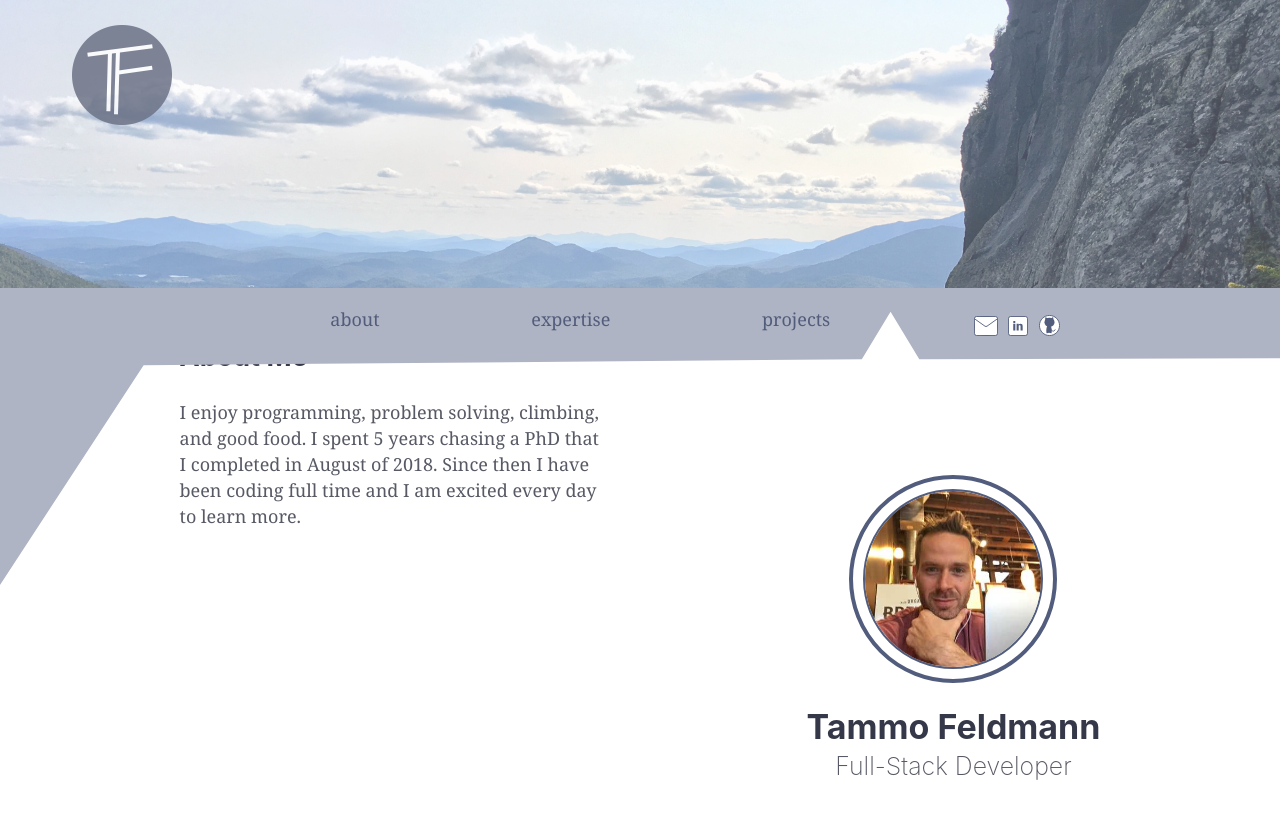
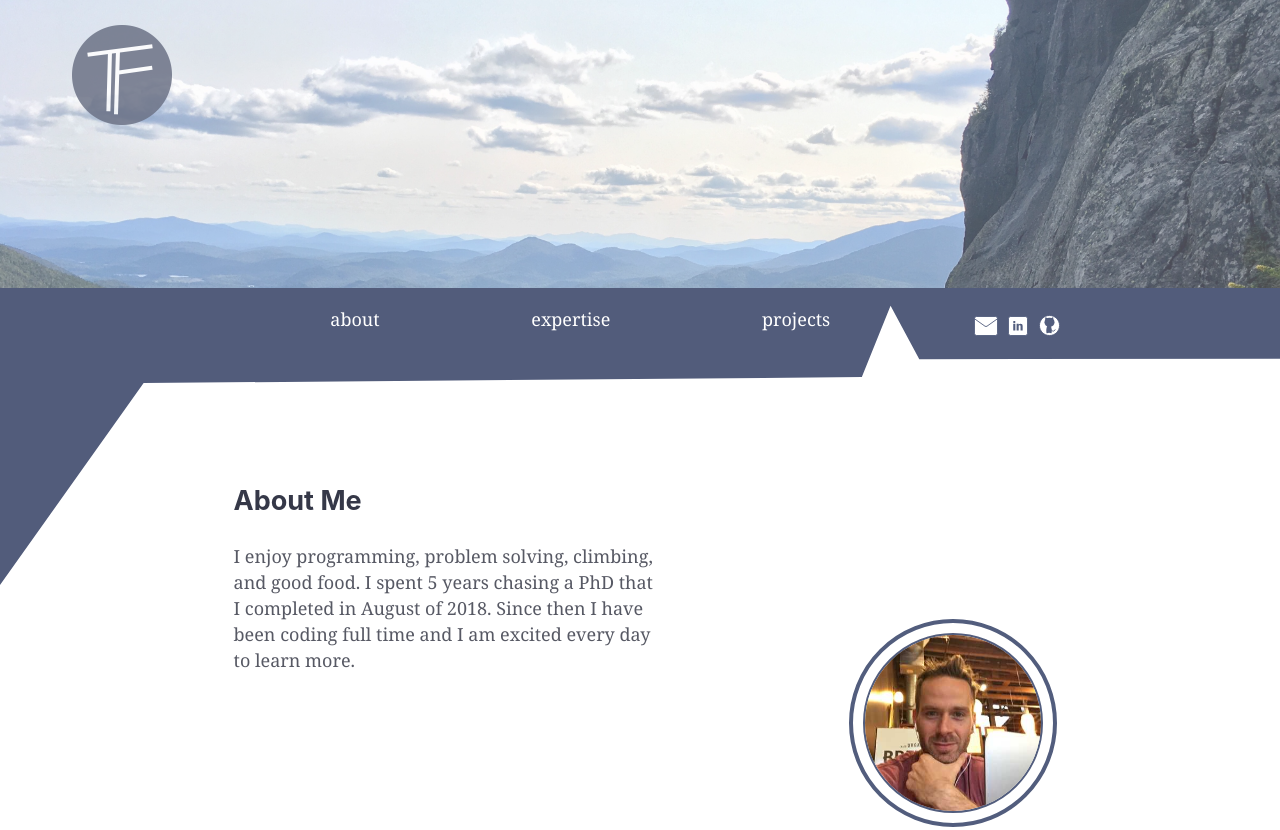
Before and after one commit to Tammo-Feldmann/personal_site, a Gatsby site: page / in a window 1280 px wide. Shown: the top 830 px of the page. Built offline with nearby package versions, Linux system fonts and the light colour scheme; Gatsby itself is replaced by a stand-in of ours.

Commit message:
Changed styling and color of polygon and realligned about section

```diff
--- a/src/components/about.js
+++ b/src/components/about.js
@@ -5,7 +5,8 @@ const About = () => (
   <div id="about-section">
     <div style={{
       /* The values for padding are: top, right, bottom, left */
-      padding: `2rem 0rem 0rem 0rem`,
+      marginLeft: `3rem`,
+      padding: `10rem 0rem 0rem 0rem`,
       display: `flex`,
       justifyContent: 'space-between'
        }}>
--- a/src/components/hover-text.js
+++ b/src/components/hover-text.js
@@ -1,7 +1,7 @@
 import styled from "styled-components"
 
 const HoverText = styled.ul`
-	color: #525C7B;
+	color: #FFFFFF;
 	font-weight: 400;
 	:hover {
 		cursor: pointer;
--- a/src/components/layout.js
+++ b/src/components/layout.js
@@ -39,9 +39,9 @@ const Layout = ({ children }) => {
         position: `absolute`,
         width: `79.8rem`,
         height: `16.5rem`,
-        backgroundColor: `#AFB4C4`,
+        backgroundColor: `#525C7B`,
         /* The points are: centered top, left bottom, right bottom */
-        clipPath: `polygon(0 -1%, 100% -1%, 100% 23.5%, 64% 24%, 62% 8%, 60% 24%, 10% 26%, 0 100%)`,
+        clipPath: `polygon(0 -1%, 100% -1%, 100% 23.7%, 64% 24%, 62% 6%, 60% 30%, 10% 32%, 0 100%)`,
         }}>
         <div style={{
           display: `flex`,
```
